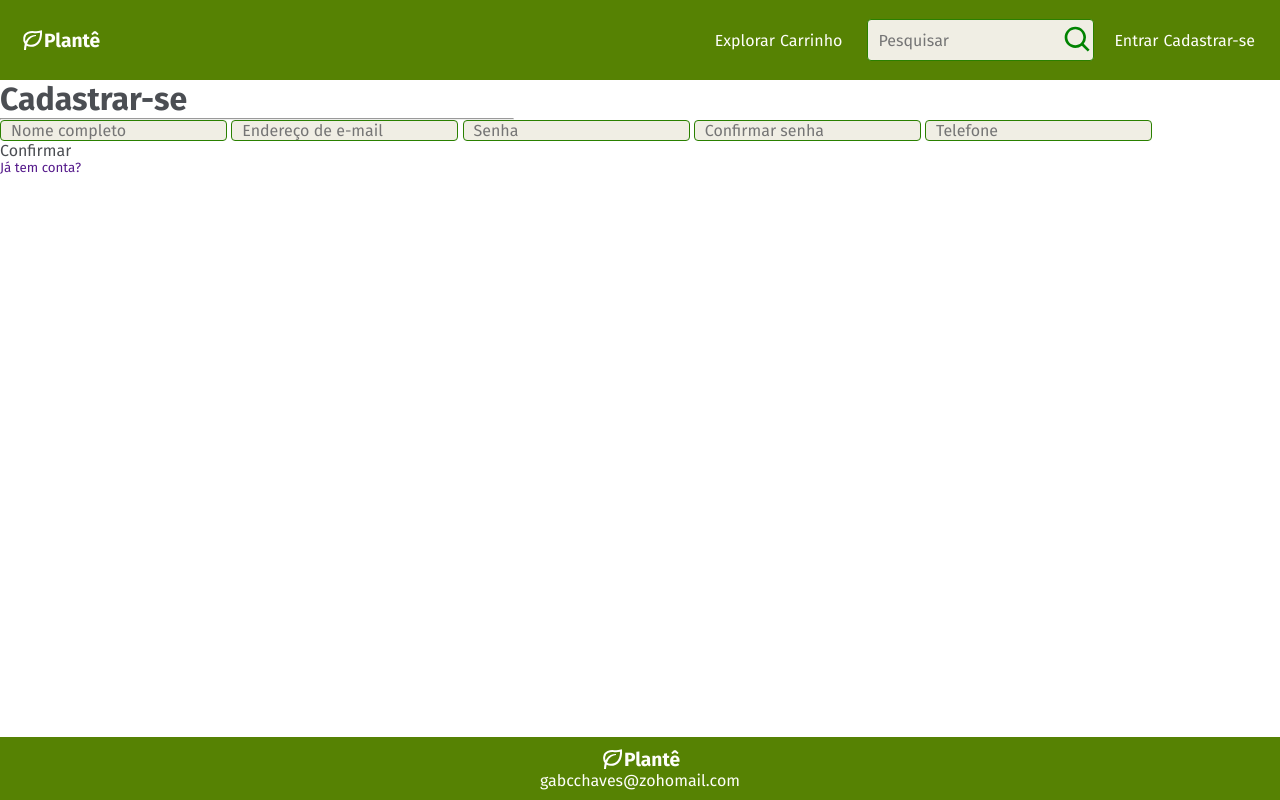
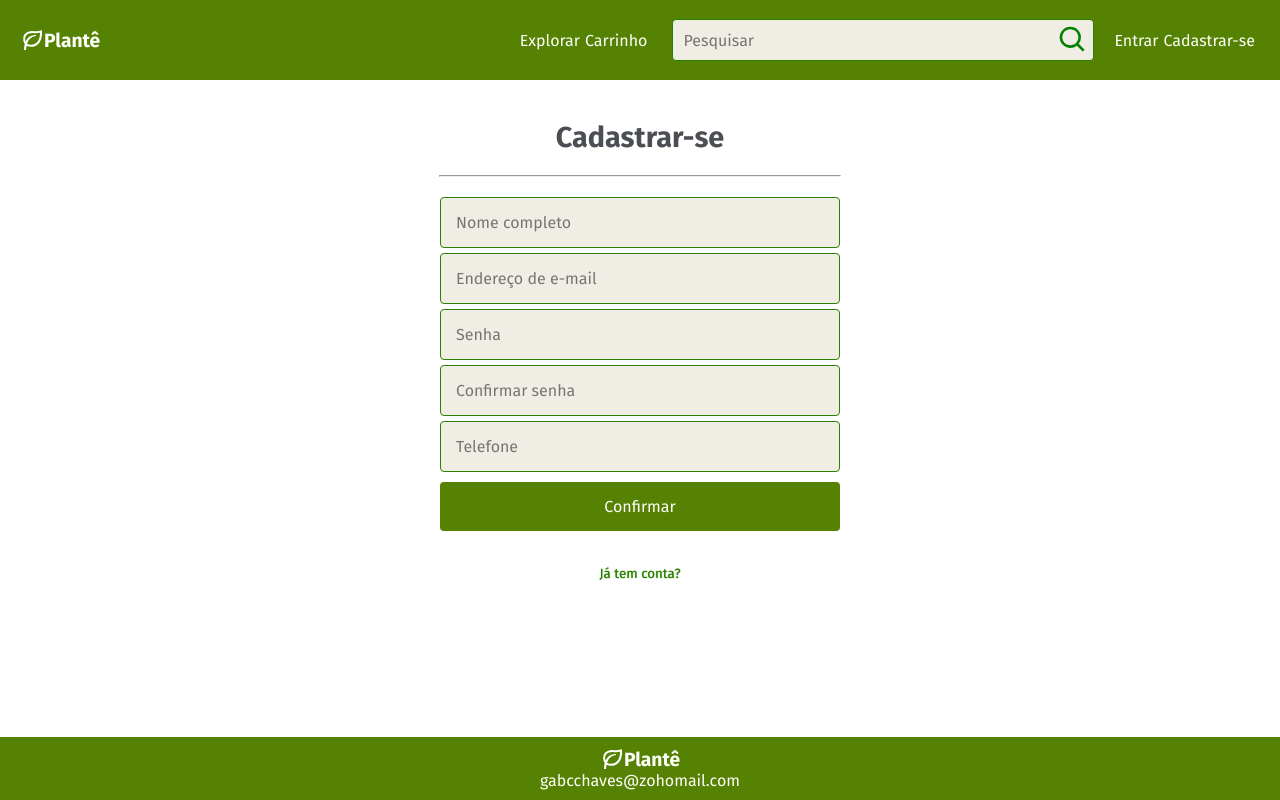
Before and after one commit to gabcchaves/plante-php, a PHP site: page /register.php in a window 1280 px wide. Run offline with PHP 8.4, Linux system fonts and the light colour scheme.

Commit message:
Estrutura e estilo da página de cadastro, e alterações no estilo geral.

```diff
--- a/css/global.css
+++ b/css/global.css
@@ -164,10 +164,12 @@ a:hover { color: var(--kaitoke-green); }
 	#main-header .search-area input {
 		display: flex;
 		height: 40px;
+		width: 400px;
 		color: var(--graphite-gray);
 	}
 	#main-header .search-area button {
 		height: 40px;
+		padding-right: 5px;
 	}
 	#main-header .search-area button img {
 		filter: invert(48%) sepia(79%) saturate(2476%) hue-rotate(86deg) brightness(70%) contrast(119%);
--- a/css/register.css
+++ b/css/register.css
@@ -1,43 +1,38 @@
-#container-register {
+.container-content {
 	display: flex;
 	flex-direction: column;
+	padding: 40px;
 	align-items: center;
 }
+.container-content > * { width: 90%; }
+.container-content > h3 {
+	text-align: center;
+	font-size: 1.8rem;
+}
+.container-content > hr {
+	margin: 20px 0;
+}
 
-#register-form {
+.container-content .form-register {
 	display: flex;
 	flex-direction: column;
-	width: 90%;
-	margin: 5% 0;
 }
-
-#register-form input {
-	height: 50px;
+.container-content .form-register input {
+	padding: 15px;
 }
-
-#register-form input:nth-child(even) {
+.container-content .form-register input:nth-child(even) {
 	margin: 5px 0;
 }
-
-#register-form input[type=submit] {
+.container-content .form-register input[type=submit] {
 	margin-top: 10px;
 }
-
-#container-register small {
-	font-size: 1.1em;
-}
-
-hr {
-	width: 90%;
+.container-content > small {
+	text-align: center;
+	margin: 30px 0;
 }
 
 @media screen and (min-width: 1081px) {
-	#register-form {
-		width: 40%;
-		margin: 2% 0;
-	}
-
-	hr {
-		width: 40%;
+	.container-content > * {
+		width: 400px;
 	}
 }
--- a/register.php
+++ b/register.php
@@ -10,17 +10,17 @@
 		<?php include "header.php"; ?>
 
 		<div class="container-content">
-			<h1>Cadastrar-se</h1>
+			<h3>Cadastrar-se</h3>
 			<hr>
-			<form action="modules/register.php" method="POST">
+			<form class="form-register" action="modules/register.php" method="POST">
 				<input name="name" type="text" placeholder="Nome completo">
 				<input name="email" type="email" placeholder="Endereço de e-mail">
 				<input name="password" type="password" placeholder="Senha">
 				<input type="password" placeholder="Confirmar senha">
 				<input name="phone" type="tel" placeholder="Telefone">
-				<input type="submit" value="Confirmar">
+				<input class="css-btn-dark" type="submit" value="Confirmar">
 			</form>
-			<small><a href="">Já tem conta?</a></small>
+			<small><a class="css-link-dark" href="">Já tem conta?</a></small>
 		</div>
 
 		<?php include "footer.php"; ?>
```
